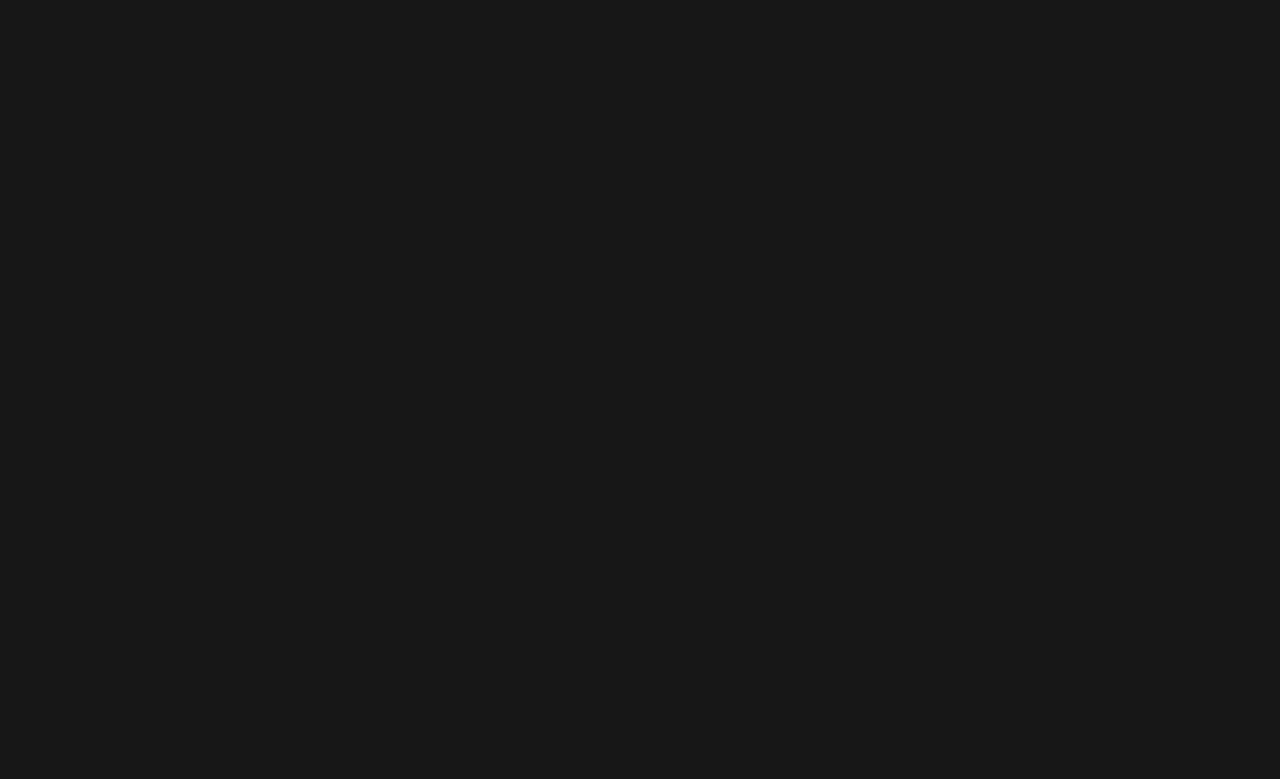
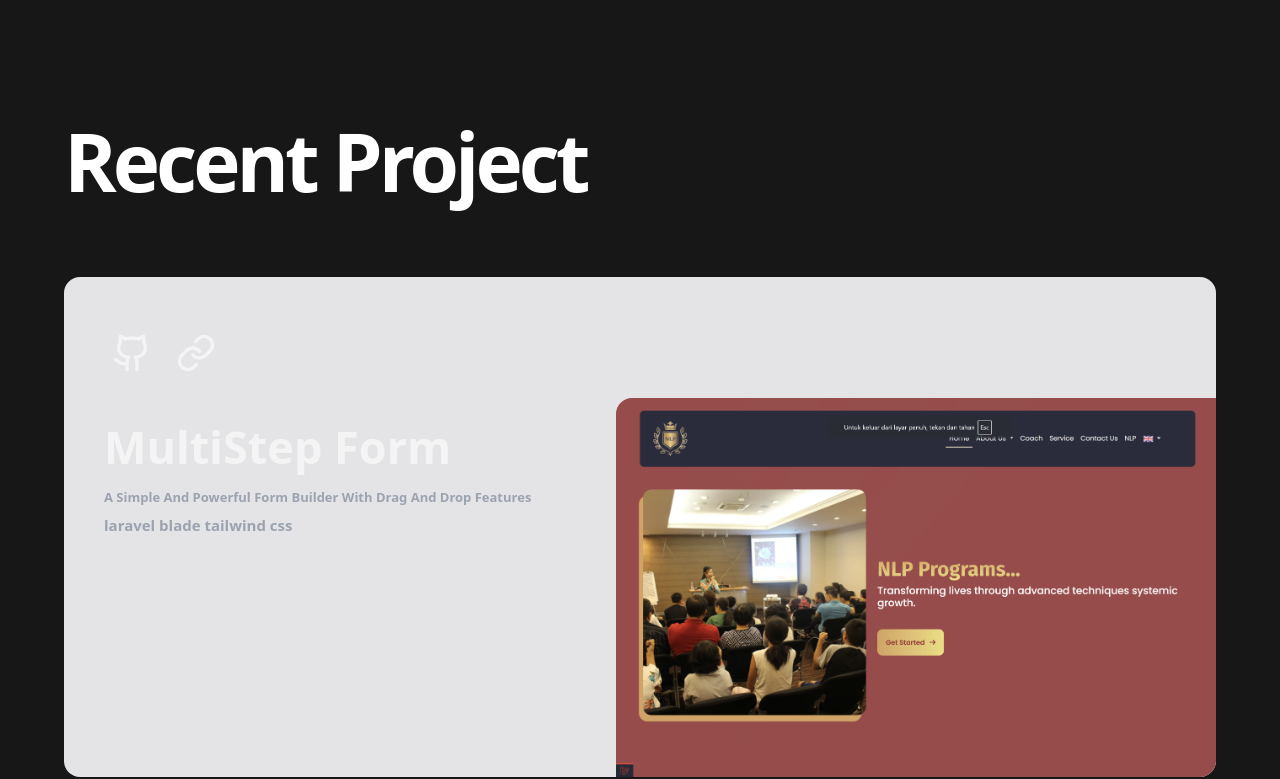
Before and after one commit to ahmadshahfarhan/web-portoku, a React (Vite) app: page / in a window 1280 px wide. Shown: the part 2621-3400 px from the top of the page. Built offline with nearby package versions, Linux system fonts and the light colour scheme.

Commit message:
clciing recent project

```diff
--- a/src/assets/api/admin.js
+++ b/src/assets/api/admin.js
@@ -35,3 +35,22 @@ export const reviews = [
     img: "https://avatar.vercel.sh/jane",
   },
 ];
+
+import pro1 from "../image/recentproject/nlp ss.png";
+
+export const dataRecent = [
+  {
+    title: "MultiStep Form",
+    description: "A Simple And Powerful Form Builder With Drag And Drop Features",
+    image: pro1,
+    url: "https://github.com/ahmadshahfarhan",
+    engine: "laravel blade tailwind css ",
+  },
+  {
+    title: "NLP insitut Indonesia",
+    description: "This website was created to fulfill the final assignment of the SMKDEV Frontend Developer Bootcamp Batch 1. I learn a lot like how to slicing design UI/UX to website and learning about Nextjs and Tailwindcss.",
+    image: pro1,
+    url: "https://github.com/ahmadshahfarhan",
+    engine: "laravel blade tailwind css javascript",
+  },
+];
--- a/src/components/Recent.jsx
+++ b/src/components/Recent.jsx
@@ -1,7 +1,97 @@
 import React from "react";
+import { dataRecent } from "../assets/api/admin";
 
 export default function Recent() {
-    return(
-        <div></div>
-    )
+  return (
+    <div className="mt-20">
+      <h1
+        aria-label="About me"
+        className=" text-white text-[80px] text-left font-bold leading-[0,9em] tracking-tighter"
+      >
+        Recent Project
+      </h1>
+      {dataRecent.map((recent) => (
+        <div className=" mt-14">
+          <div className="bg-zinc-200 dark:bg-zinc-800 rounded-2xl relative h-[500px]">
+            <div className="p-10">
+              <div className="flex gap-x-2 items-center">
+                <a
+                  href={recent.url}
+                  target="_blank"
+                  className="bg-zinc-200 rounded-full inline-flex p-2 mt-2"
+                >
+                  <svg
+                    xmlns="http://www.w3.org/2000/svg"
+                    width="24"
+                    height="24"
+                    viewBox="0 0 24 24"
+                    fill="none"
+                    stroke="currentColor"
+                    stroke-width="2"
+                    stroke-linecap="round"
+                    stroke-linejoin="round"
+                    class="h-6 w-6 text-zinc-100 dark:text-zinc-800 md:h-8 md:w-8 lg:h-10 lg:w-10"
+                  >
+                    <path d="M15 22v-4a4.8 4.8 0 0 0-1-3.5c3 0 6-2 6-5.5.08-1.25-.27-2.48-1-3.5.28-1.15.28-2.35 0-3.5 0 0-1 0-3 1.5-2.64-.5-5.36-.5-8 0C6 2 5 2 5 2c-.3 1.15-.3 2.35 0 3.5A5.403 5.403 0 0 0 4 9c0 3.5 3 5.5 6 5.5-.39.49-.68 1.05-.85 1.65-.17.6-.22 1.23-.15 1.85v4"></path>
+                    <path d="M9 18c-4.51 2-5-2-7-2"></path>
+                  </svg>
+                </a>
+                <a
+                  href={recent.url}
+                  target="_blank"
+                  className="bg-zinc-200 rounded-full inline-flex p-2 mt-2"
+                >
+                  <svg
+                    xmlns="http://www.w3.org/2000/svg"
+                    width="24"
+                    height="24"
+                    viewBox="0 0 24 24"
+                    fill="none"
+                    stroke="currentColor"
+                    stroke-width="2"
+                    stroke-linecap="round"
+                    stroke-linejoin="round"
+                    class="h-6 w-6 text-zinc-100 dark:text-zinc-800 md:h-8 md:w-8 lg:h-10 lg:w-10"
+                  >
+                    <path d="M10 13a5 5 0 0 0 7.54.54l3-3a5 5 0 0 0-7.07-7.07l-1.72 1.71"></path>
+                    <path d="M14 11a5 5 0 0 0-7.54-.54l-3 3a5 5 0 0 0 7.07 7.07l1.71-1.71"></path>
+                  </svg>
+                </a>
+              </div>
+              <div className="mt-8">
+                <h1
+                  className=" text-zinc-100 text-[45px] font-bold"
+                  key={recent}
+                >
+                  {recent.title}
+                </h1>
+                <p
+                  className=" text-gray-400 mt-2 w-[90%] max-w-[434px] text-[13px] leading-4 font-bold text-foreground/50"
+                  key={recent}
+                >
+                  {recent.description}
+                </p>
+                <h2
+                  className="text-gray-400 mt-3 w-[90%] max-w-[434px] text-[15px] leading-4 font-bold text-foreground/50"
+                  key={recent}
+                >
+                  {recent.engine}
+                </h2>
+              </div>
+              <div className="flex justify-end absolute right-0 bottom-0">
+                <img
+                  className="rounded-br-2xl rounded-tl-2xl"
+                  width={600}
+                  height={600}
+                  key={recent}
+                  src={recent.image}
+                  alt=""
+                />
+              </div>
+            </div>
+          </div>
+        </div>
+      ))}
+    </div>
+  );
 }
```
Also changed, not shown: src/assets/image/recentproject/nlp ss.png (added).
